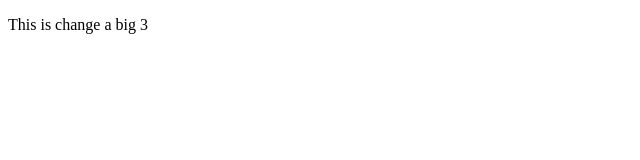
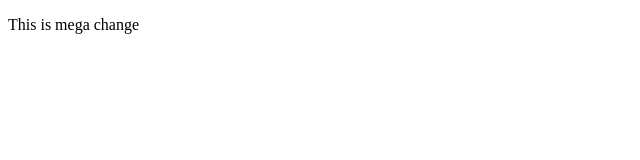
Before and after one commit to Realiferandi/website, a plain HTML site: page index.html in a window 1280 px wide. Shown: the full height of the page, 0-640 px from the left. Drawn offline with Linux system fonts and the light colour scheme.

Commit message:
Update index.html

```diff
--- a/index.html
+++ b/index.html
@@ -2,7 +2,7 @@
 <html>
 
   <body>
-      <p>This is change a big 3</p>
+      <p>This is mega change</p>
 
     </body>
 </html>
```
